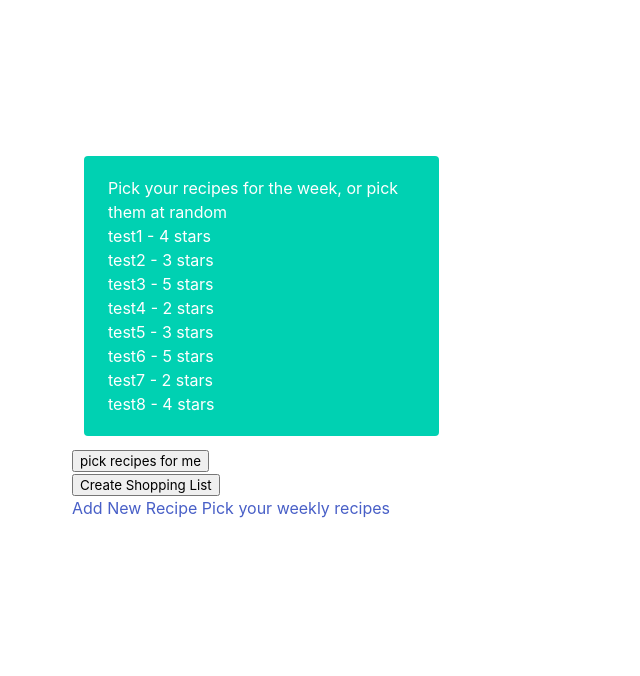
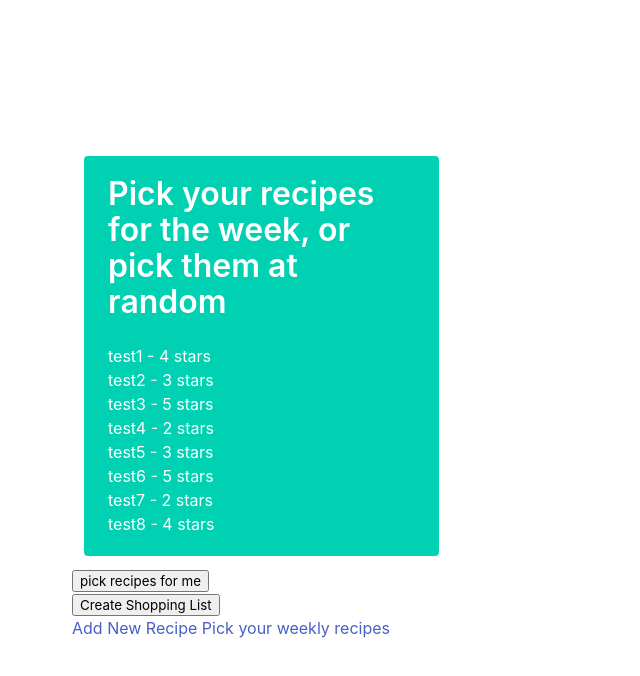
Before and after one commit to ampgitrep/recipe-app, a React (Create React App) app: page /WeeklyRecipes in a window 1280 px wide. Shown: the top 676 px of the page, without its empty margins (0-640 px from the left). Built offline with nearby package versions, Linux system fonts and the light colour scheme.

Commit message:
resized recipe list in weeklyrecipe component

```diff
--- a/src/WeeklyRecipes.js
+++ b/src/WeeklyRecipes.js
@@ -324,7 +324,7 @@ const WeeklyRecipes = ({ }) => {
             <div class="tile is-parent is-vertical is-4">
             <article class="tile is-child notification is-primary">
             <ul>
-                <p>Pick your recipes for the week, or pick them at random</p>
+                <p class="title">Pick your recipes for the week, or pick them at random</p>
                 {fakeDatabase.map(({ rating, recipeName, id, image }) => {
 
                     if (clickedId === id && showRecipe === true) {
@@ -351,7 +351,7 @@ const WeeklyRecipes = ({ }) => {
             </div>
             <button onClick={handleClick}>pick recipes for me</button>
             <br />
-            <div>
+            <div class="tile is-4">
                 {weekList.length >= 1 ? <RecipeList recipeList={weekList} onClick={toggleVisibility} /> : null}
 
             </div>
```
